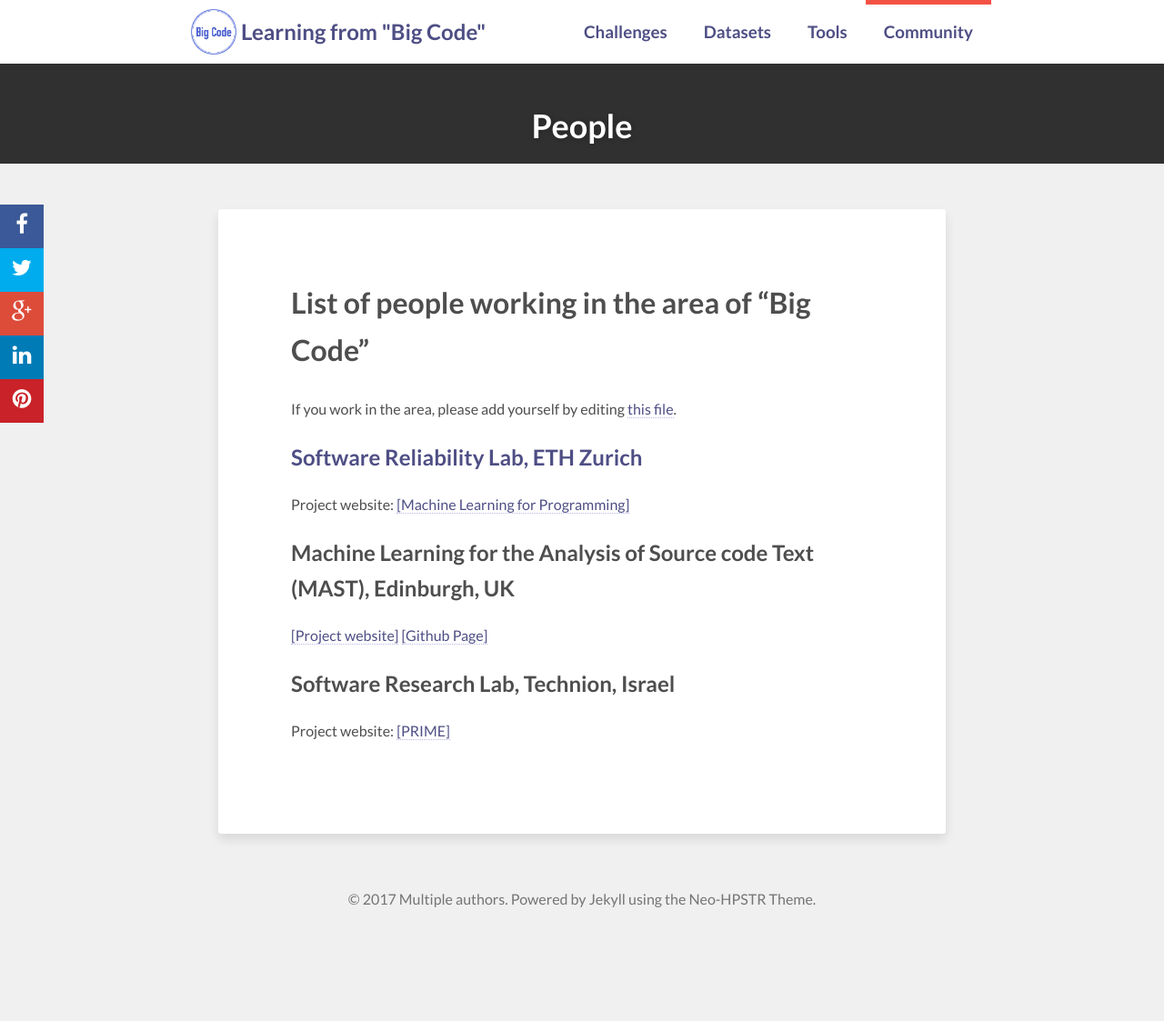
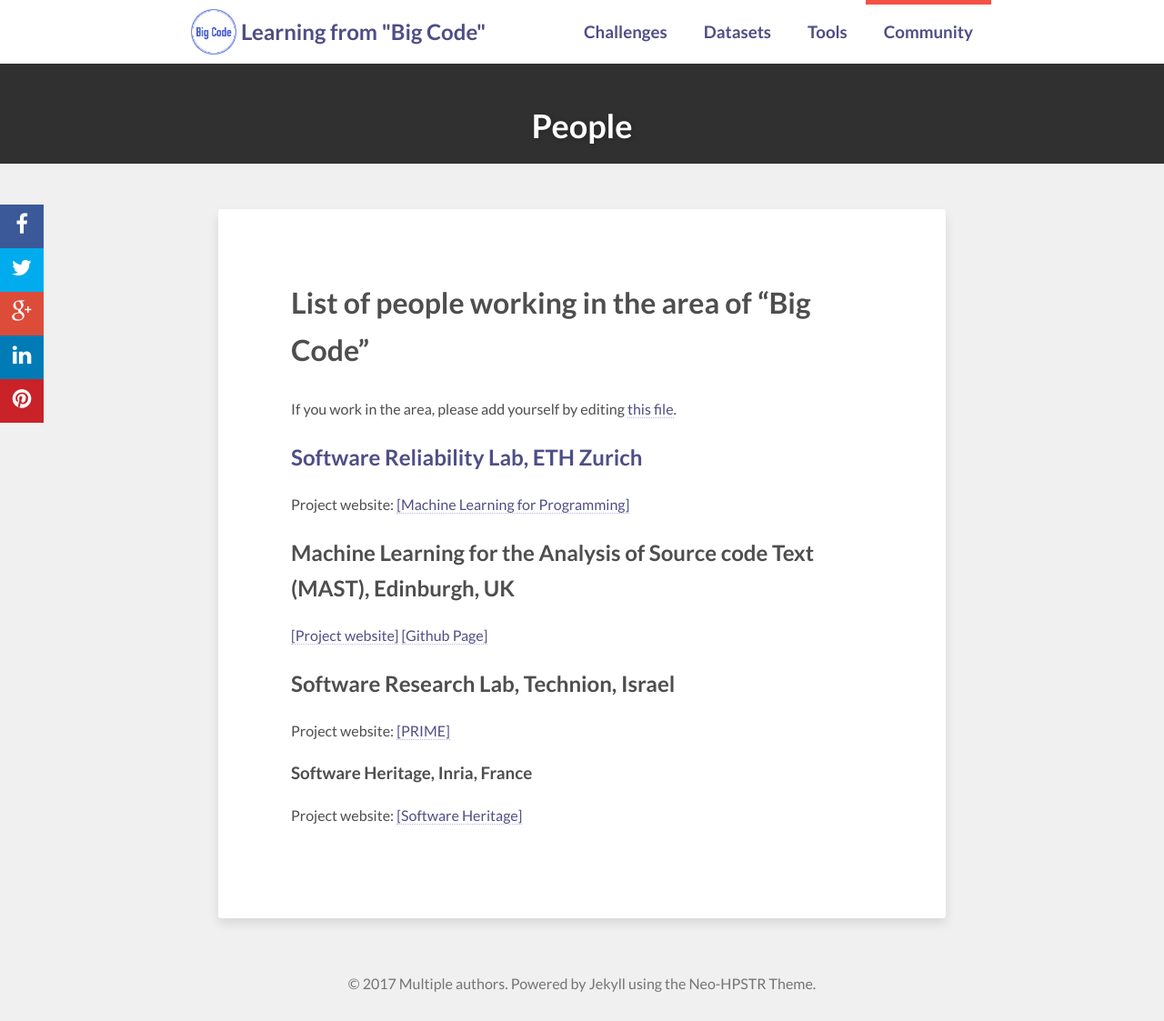
Before and after one commit to learnbigcode/learnbigcode.github.io, a Jekyll site: the page built from community/people/index.md, in a window 1280 px wide and 1123 px high. Shown: the whole window at 91% size. Built offline with Jekyll 4.4.1, drawn with Linux system fonts in a browser that asks for light colours; nearby versions of some CDN libraries; comment, search, counter and statistics services are not loaded.

Commit message:
Add Software Heritage

```diff
--- a/community/people/index.md
+++ b/community/people/index.md
@@ -19,3 +19,6 @@ Project website: <a href="http://www.srl.inf.ethz.ch/spas">[Machine Learning for
 
 ## Software Research Lab, Technion, Israel
 Project website: <a href="http://www.cs.technion.ac.il/~yahave/prime/index.html">[PRIME]</a>
+
+### Software Heritage, Inria, France
+Project website: <a href="https://www.softwareheritage.org">[Software Heritage]</a>
```
